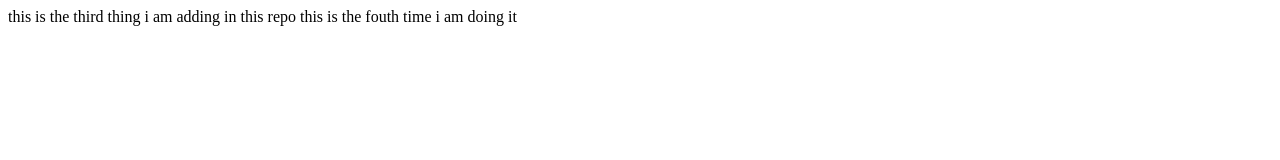
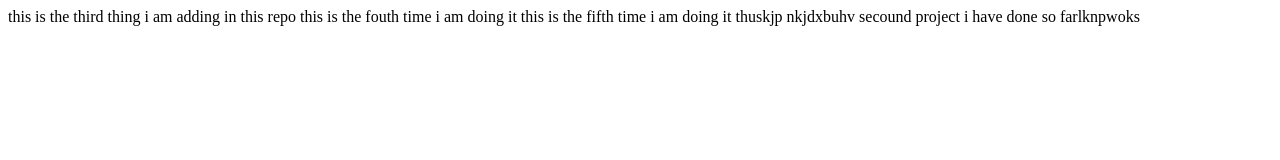
Before and after one commit to RASHMIBB23/first-project-javascript, a plain HTML site: page inde.html in a window 1280 px wide. Drawn offline with Linux system fonts and the light colour scheme.

Commit message:
this is the 2 nd update

```diff
--- a/inde.html
+++ b/inde.html
@@ -8,4 +8,5 @@
 <body>
 
 </body>this is the fouth time i am doing it
-</html>
+this is the fifth time i am doing it
+</html>thuskjp nkjdxbuhv secound project i have done so farlknpwoks
```
